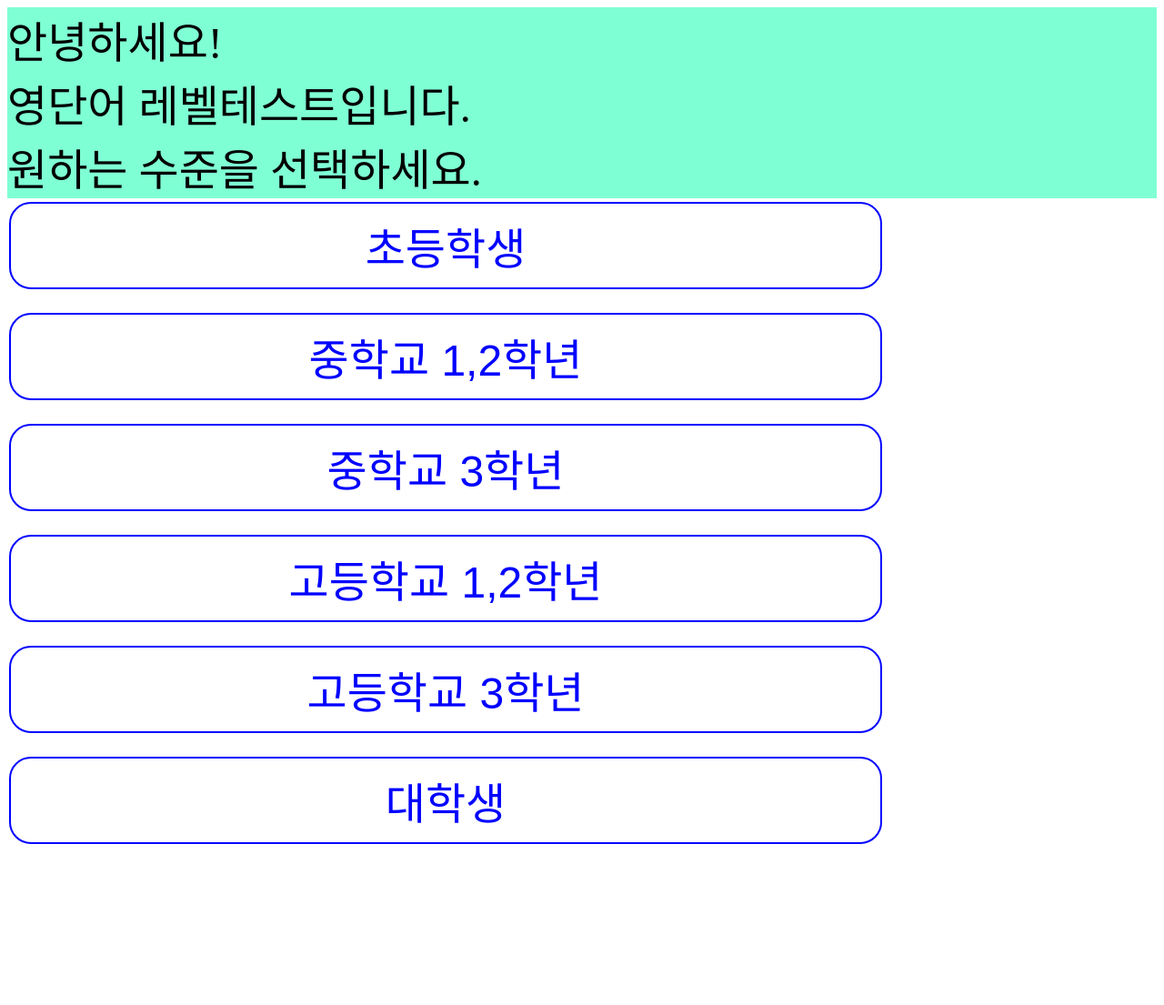
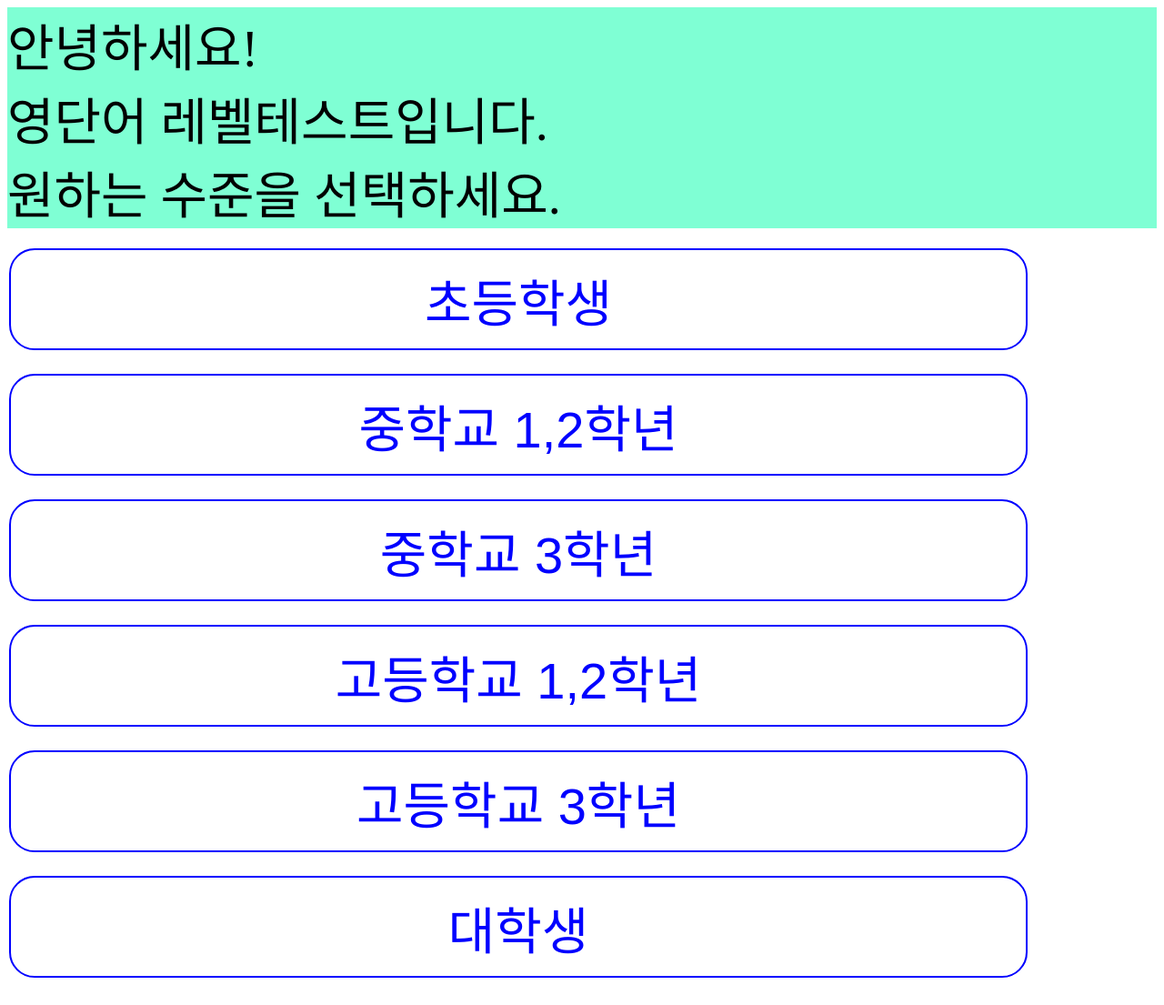
Before and after one commit to BryanKoo/alpha, a Django app: page /quiz/ in a window 1280 px wide. Shown: the whole page at 91% size. Before the commit the page ends 928 px from the top, so only its background shows below. Run offline with Django 3.2, Linux system fonts and the light colour scheme; data comes from the database, SQL or seed files in the repository; both versions use the stored data as it was after the commit; parts of the project's set-up code (start-up, migrations or seed data) failed here and were passed over.

Commit message:
html style

```diff
--- a/quiz/templates/quiz/index.html
+++ b/quiz/templates/quiz/index.html
@@ -13,19 +13,19 @@ a:hover { color: blue; text-decoration: underline;}
   text-align: center;
   text-decoration: none;
   display: inline-block;
-  font-size: 300%;
+  font-size: 350%;
   margin: 4px 2px;
   width: 20em;
   height: 2em;
 }
 .question {
-  font-size: 300%; margin: 5%;
+  font-size: 350%; margin: 5%;
 }
 .answers {
   margin: 0%;
 }
 .guide {
-  background-color: aquamarine; color: black; font-size: 300%;
+  background-color: aquamarine; color: black; font-size: 350%;
 }
 .row {
   display: flex; background-color: green; color: black;
@@ -41,6 +41,7 @@ a:hover { color: blue; text-decoration: underline;}
 영단어 레벨테스트입니다.<br/>
 원하는 수준을 선택하세요.<br/>
 </div>
+<br/>
 <div class='answers'>
 <button class='buttons' onclick="window.location.href='/quiz/1/'">초등학생</button><br/><br/>
 <button class='buttons' onclick="window.location.href='/quiz/2/'">중학교 1,2학년</button><br/><br/>
```
Also changed, not shown: db.sqlite3.
